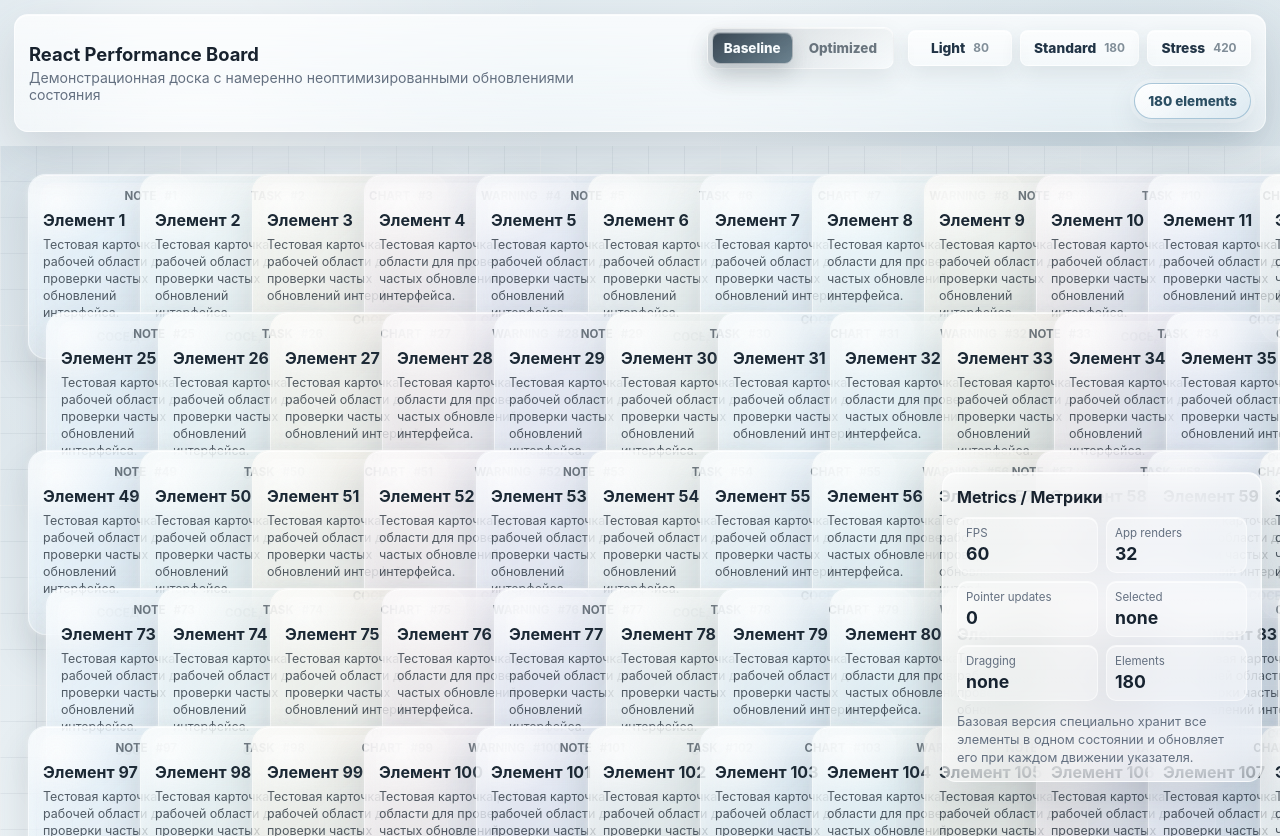
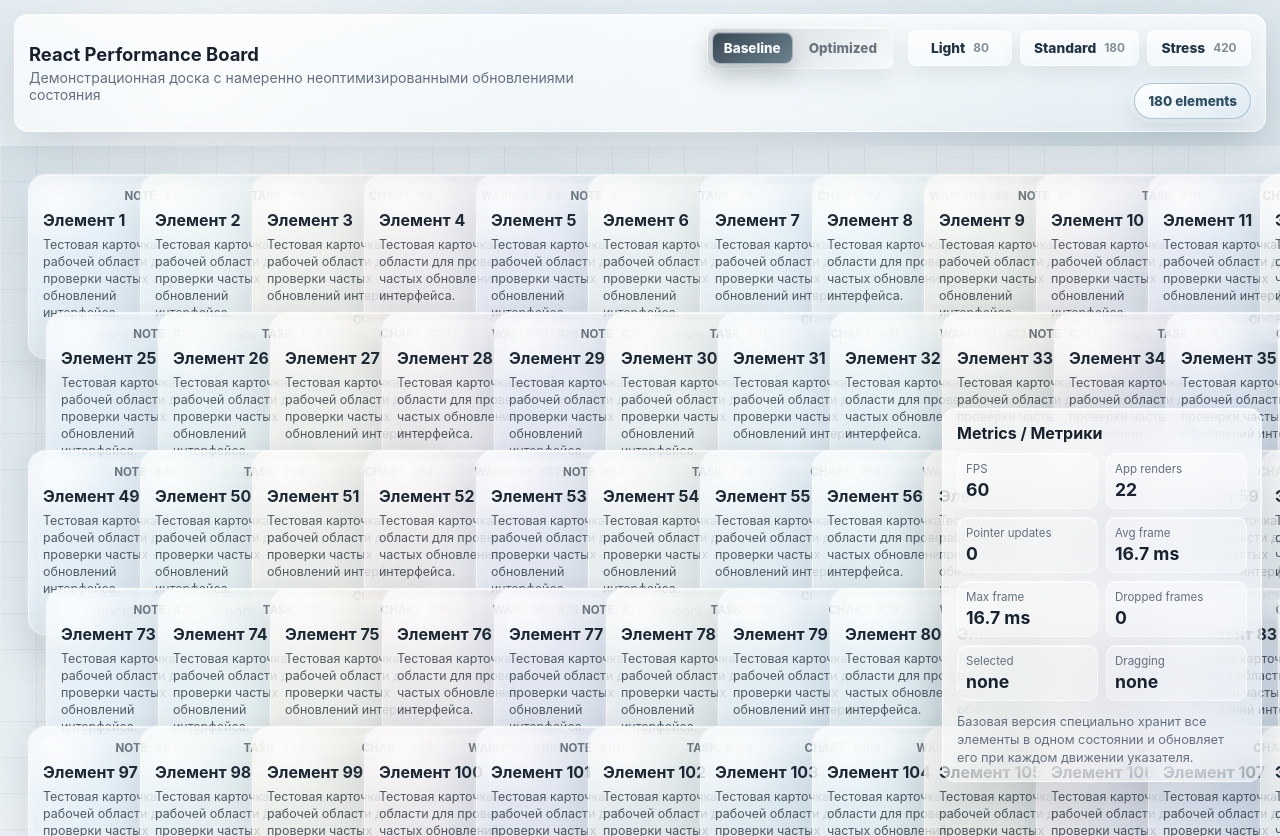
Before and after one commit to Estisui/react-performance-board, a React (Vite) app: page / in a window 1280 px wide. Built offline with nearby package versions, Linux system fonts and the light colour scheme.

Commit message:
chore: review app structure

```diff
--- a/src/app/App.tsx
+++ b/src/app/App.tsx
@@ -1,10 +1,9 @@
 import { useState } from 'react';
-import { SlowBoardPage } from '../pages/slow-board';
-
-export type BoardMode = 'baseline' | 'optimized';
+import { PerformanceBoardPage } from '../pages/performance-board';
+import type { BoardMode } from '../shared/config/boardMode';
 
 export function App() {
   const [mode, setMode] = useState<BoardMode>('baseline');
 
-  return <SlowBoardPage mode={mode} onModeChange={setMode} />;
+  return <PerformanceBoardPage mode={mode} onModeChange={setMode} />;
 }
--- a/src/entities/board/model/types.ts
+++ b/src/entities/board/model/types.ts
@@ -23,6 +23,9 @@
   renderCount: number;
   pointerUpdates: number;
   fps: number;
+  averageFrameMs: number;
+  maxFrameMs: number;
+  droppedFrames: number;
   selectedId: number | null;
   draggingId: number | null;
 };
--- /dev/null
+++ b/src/pages/performance-board/index.ts
@@ -0,0 +1 @@
+export { PerformanceBoardPage } from './ui/PerformanceBoardPage';
--- a/src/pages/slow-board/ui/SlowBoardPage.tsx
+++ b/src/pages/performance-board/ui/PerformanceBoardPage.tsx
@@ -1,50 +1,35 @@
-import { PointerEvent, useEffect, useRef, useState } from 'react';
+import { PointerEvent, useRef, useState } from 'react';
 import { Board, createItems, DEFAULT_ITEM_COUNT, BOARD_HEIGHT, BOARD_WIDTH } from '../../../entities/board';
 import { BoardItem, BoardStats, DragState } from '../../../entities/board/model/types';
+import type { BoardMode } from '../../../shared/config/boardMode';
+import { useFrameMetrics } from '../../../shared/lib/performance';
 import { MetricsPanel } from '../../../widgets/metrics-panel';
 import { Toolbar } from '../../../widgets/toolbar';
-import type { BoardMode } from '../../../app/App';
 
 let appRenderCounter = 0;
 
-type SlowBoardPageProps = {
+type PerformanceBoardPageProps = {
   mode: BoardMode;
   onModeChange: (mode: BoardMode) => void;
 };
 
-export function SlowBoardPage({ mode, onModeChange }: SlowBoardPageProps) {
+export function PerformanceBoardPage({ mode, onModeChange }: PerformanceBoardPageProps) {
   appRenderCounter += 1;
 
   const [items, setItems] = useState<BoardItem[]>(() => createItems(DEFAULT_ITEM_COUNT));
   const [dragState, setDragState] = useState<DragState | null>(null);
   const [selectedId, setSelectedId] = useState<number | null>(null);
   const [pointerUpdates, setPointerUpdates] = useState(0);
-  const [fps, setFps] = useState(60);
+  const frameMetrics = useFrameMetrics();
   const boardRef = useRef<HTMLDivElement | null>(null);
-  const frameTimes = useRef<number[]>([]);
-
-  useEffect(() => {
-    let frameHandle = 0;
-    let lastTime = performance.now();
-
-    const measureFrame = (time: number) => {
-      const delta = time - lastTime;
-      lastTime = time;
-      frameTimes.current = [...frameTimes.current.slice(-30), delta];
-      const average = frameTimes.current.reduce((sum, value) => sum + value, 0) / frameTimes.current.length;
-      setFps(Math.round(1000 / average));
-      frameHandle = requestAnimationFrame(measureFrame);
-    };
-
-    frameHandle = requestAnimationFrame(measureFrame);
-
-    return () => cancelAnimationFrame(frameHandle);
-  }, []);
 
   const stats: BoardStats = {
     renderCount: appRenderCounter,
     pointerUpdates,
-    fps,
+    fps: frameMetrics.fps,
+    averageFrameMs: frameMetrics.averageFrameMs,
+    maxFrameMs: frameMetrics.maxFrameMs,
+    droppedFrames: frameMetrics.droppedFrames,
     selectedId,
     draggingId: dragState?.itemId ?? null,
   };
@@ -122,7 +107,7 @@
           onPointerUp={handlePointerUp}
           onStartDrag={handleStartDrag}
         />
-        <MetricsPanel stats={stats} itemCount={items.length} />
+        <MetricsPanel stats={stats} />
       </section>
     </main>
   );
--- a/src/pages/slow-board/index.ts
+++ /dev/null
@@ -1 +0,0 @@
-export { SlowBoardPage } from './ui/SlowBoardPage';
--- /dev/null
+++ b/src/shared/config/boardMode.ts
@@ -0,0 +1 @@
+export type BoardMode = 'baseline' | 'optimized';
--- /dev/null
+++ b/src/shared/lib/performance/index.ts
@@ -0,0 +1,2 @@
+export { useFrameMetrics } from './useFrameMetrics';
+export type { FrameMetrics } from './useFrameMetrics';
--- /dev/null
+++ b/src/shared/lib/performance/useFrameMetrics.ts
@@ -0,0 +1,58 @@
+import { useEffect, useRef, useState } from 'react';
+
+export type FrameMetrics = {
+  fps: number;
+  averageFrameMs: number;
+  maxFrameMs: number;
+  droppedFrames: number;
+};
+
+const FRAME_HISTORY_LIMIT = 60;
+const DROPPED_FRAME_THRESHOLD_MS = 1000 / 30;
+const METRICS_UPDATE_INTERVAL_MS = 500;
+
+export function useFrameMetrics(): FrameMetrics {
+  const [metrics, setMetrics] = useState<FrameMetrics>({
+    fps: 60,
+    averageFrameMs: 16.7,
+    maxFrameMs: 16.7,
+    droppedFrames: 0,
+  });
+  const frameTimes = useRef<number[]>([]);
+
+  useEffect(() => {
+    let frameHandle = 0;
+    let lastTime = performance.now();
+    let lastMetricsUpdate = lastTime;
+
+    const measureFrame = (time: number) => {
+      const delta = time - lastTime;
+      lastTime = time;
+      const nextFrameTimes = [...frameTimes.current.slice(-(FRAME_HISTORY_LIMIT - 1)), delta];
+      frameTimes.current = nextFrameTimes;
+
+      if (time - lastMetricsUpdate >= METRICS_UPDATE_INTERVAL_MS) {
+        lastMetricsUpdate = time;
+
+        const averageFrameMs = nextFrameTimes.reduce((sum, value) => sum + value, 0) / nextFrameTimes.length;
+        const maxFrameMs = Math.max(...nextFrameTimes);
+        const droppedFrames = nextFrameTimes.filter((value) => value > DROPPED_FRAME_THRESHOLD_MS).length;
+
+        setMetrics({
+          fps: Math.round(1000 / averageFrameMs),
+          averageFrameMs: Number(averageFrameMs.toFixed(1)),
+          maxFrameMs: Number(maxFrameMs.toFixed(1)),
+          droppedFrames,
+        });
+      }
+
+      frameHandle = requestAnimationFrame(measureFrame);
+    };
+
+    frameHandle = requestAnimationFrame(measureFrame);
+
+    return () => cancelAnimationFrame(frameHandle);
+  }, []);
+
+  return metrics;
+}
--- a/src/widgets/metrics-panel/ui/MetricsPanel.tsx
+++ b/src/widgets/metrics-panel/ui/MetricsPanel.tsx
@@ -2,10 +2,9 @@
 
 type MetricsPanelProps = {
   stats: BoardStats;
-  itemCount: number;
 };
 
-export function MetricsPanel({ stats, itemCount }: MetricsPanelProps) {
+export function MetricsPanel({ stats }: MetricsPanelProps) {
   return (
     <aside className="metricsPanel" aria-label="Performance metrics">
       <h2>Metrics / Метрики</h2>
@@ -23,6 +22,18 @@
           <dd>{stats.pointerUpdates}</dd>
         </div>
         <div>
+          <dt>Avg frame</dt>
+          <dd>{stats.averageFrameMs} ms</dd>
+        </div>
+        <div>
+          <dt>Max frame</dt>
+          <dd>{stats.maxFrameMs} ms</dd>
+        </div>
+        <div>
+          <dt>Dropped frames</dt>
+          <dd>{stats.droppedFrames}</dd>
+        </div>
+        <div>
           <dt>Selected</dt>
           <dd>{stats.selectedId ?? 'none'}</dd>
         </div>
@@ -30,10 +41,6 @@
           <dt>Dragging</dt>
           <dd>{stats.draggingId ?? 'none'}</dd>
         </div>
-        <div>
-          <dt>Elements</dt>
-          <dd>{itemCount}</dd>
-        </div>
       </dl>
       <p>Базовая версия специально хранит все элементы в одном состоянии и обновляет его при каждом движении указателя.</p>
     </aside>
--- a/src/widgets/toolbar/ui/Toolbar.tsx
+++ b/src/widgets/toolbar/ui/Toolbar.tsx
@@ -1,5 +1,5 @@
 import { DEFAULT_ITEM_COUNT } from '../../../entities/board';
-import type { BoardMode } from '../../../app/App';
+import type { BoardMode } from '../../../shared/config/boardMode';
 
 type ToolbarProps = {
   mode: BoardMode;
```
